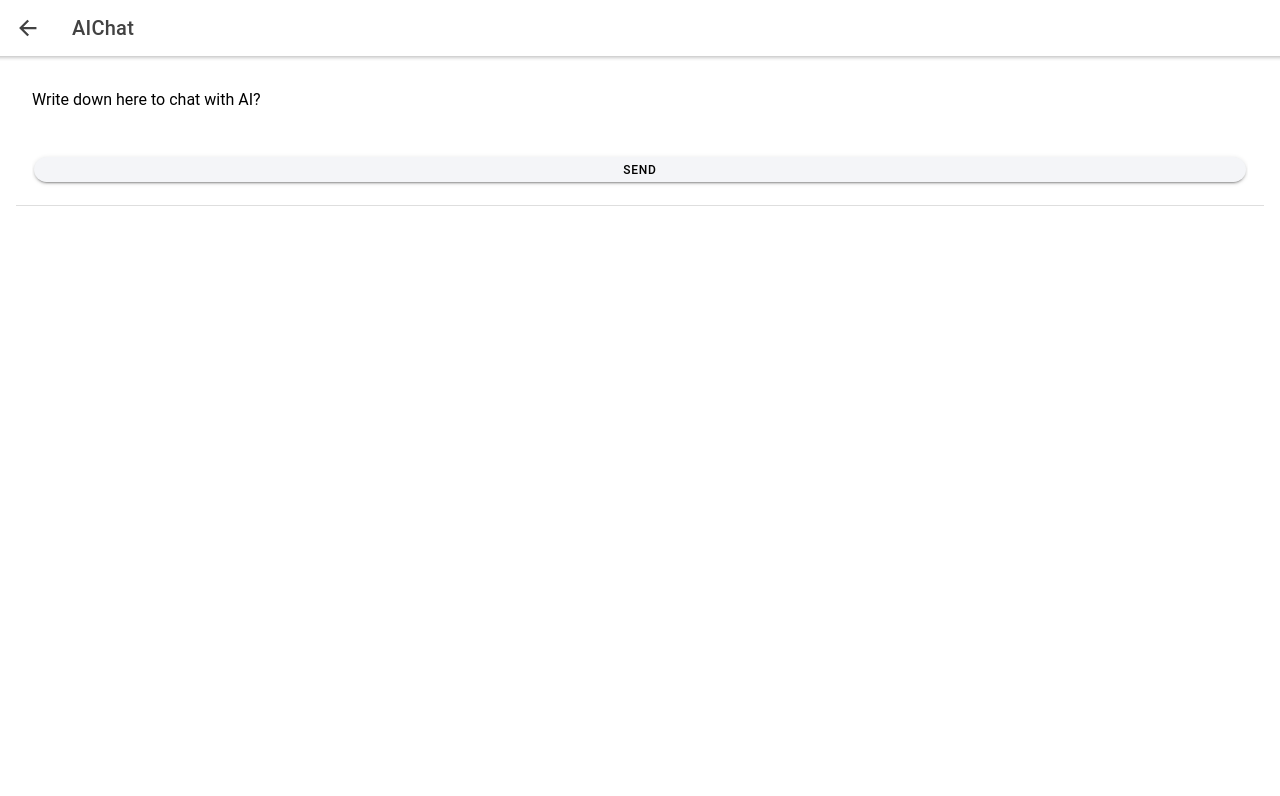
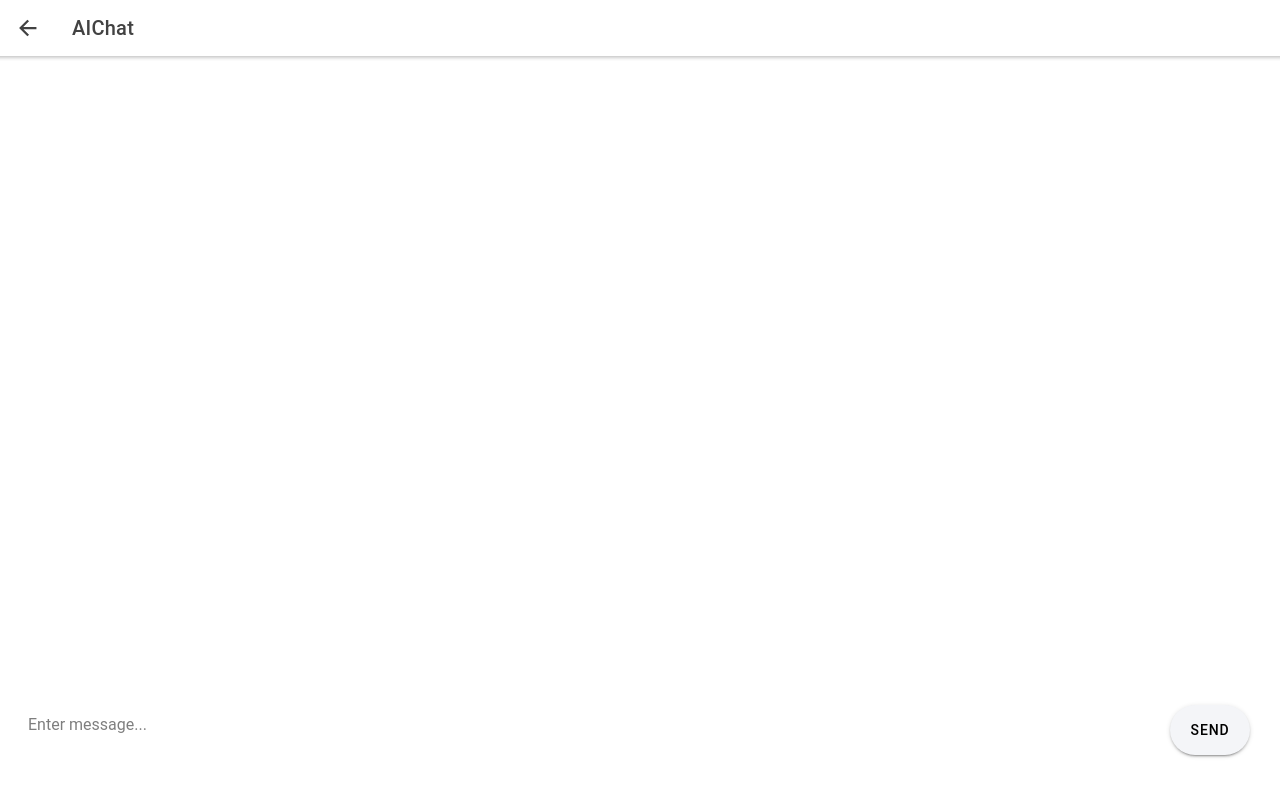
Before and after one commit to justinzhang528/AIChat, a React (Create React App) app: page /home in a window 1280 px wide. Both pictures are taken after a click on the element "CHAT WITH AI". Shown: the top 796 px of the page. Built offline with nearby package versions, Linux system fonts and the light colour scheme.

Commit message:
finished chatting room UI

```diff
--- a/src/components/AIChatComponent.css
+++ b/src/components/AIChatComponent.css
@@ -22,3 +22,66 @@
 .container a {
   text-decoration: none;
 }
+
+.chat-history {
+  overflow-y: scroll;
+  height: calc(100% - 120px);
+  padding: 20px;
+}
+
+.chat-form {
+  display: flex;
+  justify-content: center;
+  align-items: center;
+  height: 100px;
+  padding: 0 20px;
+}
+
+.own-message {
+  /* display: flex; */
+  justify-content: flex-end;
+  align-items: center;
+}
+
+.own-message .message-content {
+  background-color: lightblue;
+  color: white;
+  padding: 10px;
+  border-radius: 10px 10px 0 10px;
+}
+
+.own-message .message-time {
+  font-size: 12px;
+  margin-top: 5px;
+}
+
+.other-message {
+  /* display: flex; */
+  justify-content: flex-start;
+  align-items: center;
+}
+
+.other-message .message-content {
+  background-color: lightcyan;
+  color: black;
+  padding: 10px;
+  border-radius: 10px 10px 10px 0;
+}
+
+.other-message .message-time {
+  font-size: 12px;
+  margin-top: 5px;
+}
+
+.chat-form ion-input, .chat-form ion-button {
+  width: 100%;
+  max-width: 500px;
+  height: 40px;
+  font-size: 14px;
+  margin-right: 10px;
+}
+
+.chat-form ion-button {
+  height: 50px;
+  width: 80px;
+}
--- a/src/components/AIChatComponent.tsx
+++ b/src/components/AIChatComponent.tsx
@@ -1,26 +1,30 @@
 import './AIChatComponent.css';
 import { Configuration, OpenAIApi } from "openai";
 import React, { useState } from 'react';
-import { IonBackButton, IonButton, IonButtons, IonCard, IonContent, IonHeader, IonItem, IonLabel, IonTextarea, IonTitle, IonToolbar, IonIcon } from '@ionic/react';
-import { person, logoReact } from 'ionicons/icons';
+import { IonBackButton, IonButton, IonButtons, IonContent, IonHeader, IonItem, IonLabel, IonTextarea, IonTitle, IonToolbar, IonList, IonAvatar, IonText } from '@ionic/react';
 import config from '../config';
 
+interface ChatMessage {
+  message: string;
+  sender: string;
+  time: string;
+}
+
 function AIChatComponent() {
-  const [currentInputChat, setCurrentInputChat] = useState('');
-  const [conversationHistory, setConversationHistory] = useState('');
-  const [inputChatHistory, setinputChatHistory] = useState<string[]>([]);
-  const [outputChatHistory, setOutputChatHistory] = useState<string[]>([]);
+  const [currentInputMsg, setCurrentInputMsg] = useState('');
+  const [chatHistory, setChatHistory] = useState<ChatMessage[]>([]);
 
-  const handleAndGetConversationHistory=()=>{
-    let conversation = "";
-    for (let i=0; i<outputChatHistory.length; i++){
-      conversation = conversation + "Q:" + inputChatHistory[i] + "\n";
-      conversation = conversation + "A:" + outputChatHistory[i] + "\n";
+  const getPromptByChatHistory=()=>{
+    let chat = "";
+    for (var history of chatHistory){
+      if(history.sender === 'Q'){
+        chat = chat + "Q: " + history.message + "\n";
+      }else{
+        chat = chat + "A: " + history.message + "\n";
+      }
     }
-    conversation = conversation + "Q:" + currentInputChat;
-    setConversationHistory(conversation);
-    console.log(conversation);
-    return conversation;
+    console.log(chat);
+    return chat;
   }
 
   const configuration = new Configuration({
@@ -39,16 +43,27 @@ function AIChatComponent() {
     return completion.data.choices[0].text!.trim();
   }
 
-  const onSendButtonClick =async ()=>{
-    inputChatHistory.push(currentInputChat);
-    const result = await Promise.resolve(getAIResult(handleAndGetConversationHistory()));
-    outputChatHistory?.push(result);
-    const newOutputChatHistory = Object.assign([], outputChatHistory);
-    setOutputChatHistory(newOutputChatHistory);
-    const newInputChatHistory = Object.assign([], inputChatHistory);
-    setinputChatHistory(newInputChatHistory);
-    setCurrentInputChat('');
-  }
+  const handleSubmit = async (event: React.FormEvent) => {
+    event.preventDefault();
+    chatHistory.push({
+      message: currentInputMsg,
+      sender: 'Q',
+      time: new Date().toLocaleTimeString()
+    });
+    setChatHistory(Object.assign([], chatHistory));
+    const prompt = getPromptByChatHistory();
+    setCurrentInputMsg('');
+    let aiMsg = await Promise.resolve(getAIResult(prompt));
+    if (aiMsg.startsWith("A: ")) {
+      aiMsg = aiMsg.substring(3);
+    }
+    chatHistory.push({
+      message: aiMsg,
+      sender: 'A',
+      time: new Date().toLocaleTimeString()
+    });
+    setChatHistory(Object.assign([], chatHistory));
+  };
 
   return (
     <>
@@ -60,24 +75,26 @@ function AIChatComponent() {
         <IonTitle>AIChat</IonTitle>
         </IonToolbar>
       </IonHeader>
-      <IonContent className="ion-padding">
-        <IonItem>
-          <IonLabel position="floating">Write down here to chat with AI?</IonLabel>
-          <IonTextarea placeholder="Enter text" autoGrow={true} value={currentInputChat} onIonChange={e => setCurrentInputChat(e.detail.value!)}/>
-          <IonButton onClick={ () => onSendButtonClick()} color="light" shape="round">Send</IonButton><br></br>
-        </IonItem>
-        {Array.from({length: outputChatHistory?.length}, (_, i) => (
-          <div key={i}>
-            <IonCard class="ion-padding">
-              <IonIcon icon={person}></IonIcon>:
-              <p>{inputChatHistory[i]}</p>
-            </IonCard>
-            <IonCard class="ion-padding">
-              <IonIcon icon={logoReact}></IonIcon>:
-              <p>{outputChatHistory[i]}</p>
-            </IonCard>
-          </div>
-        ))}
+      <IonContent>
+        <IonList className="chat-history">
+          {chatHistory.map((item, index) => (
+            <IonItem key={index} className={item.sender === 'Q' ? 'own-message' : 'other-message'}>
+              <IonAvatar slot={item.sender === 'Q' ? 'end' : 'start'}>
+                <img src="https://ionicframework.com/docs/img/demos/avatar.svg" />
+              </IonAvatar>
+              <IonLabel className="message-content">
+                <IonText>
+                    <p>{item.message}</p>
+                </IonText>
+                <p className="message-time">{item.time}</p>
+              </IonLabel>
+            </IonItem>
+          ))}
+        </IonList>
+        <form onSubmit={handleSubmit} className="chat-form">
+          <IonTextarea placeholder="Enter message..." autoGrow={true} value={currentInputMsg} onIonChange={e => setCurrentInputMsg(e.detail.value!)}/>
+          <IonButton type="submit" shape='round' color='light'>Send</IonButton>
+        </form>
       </IonContent>
     </>
   );
```
